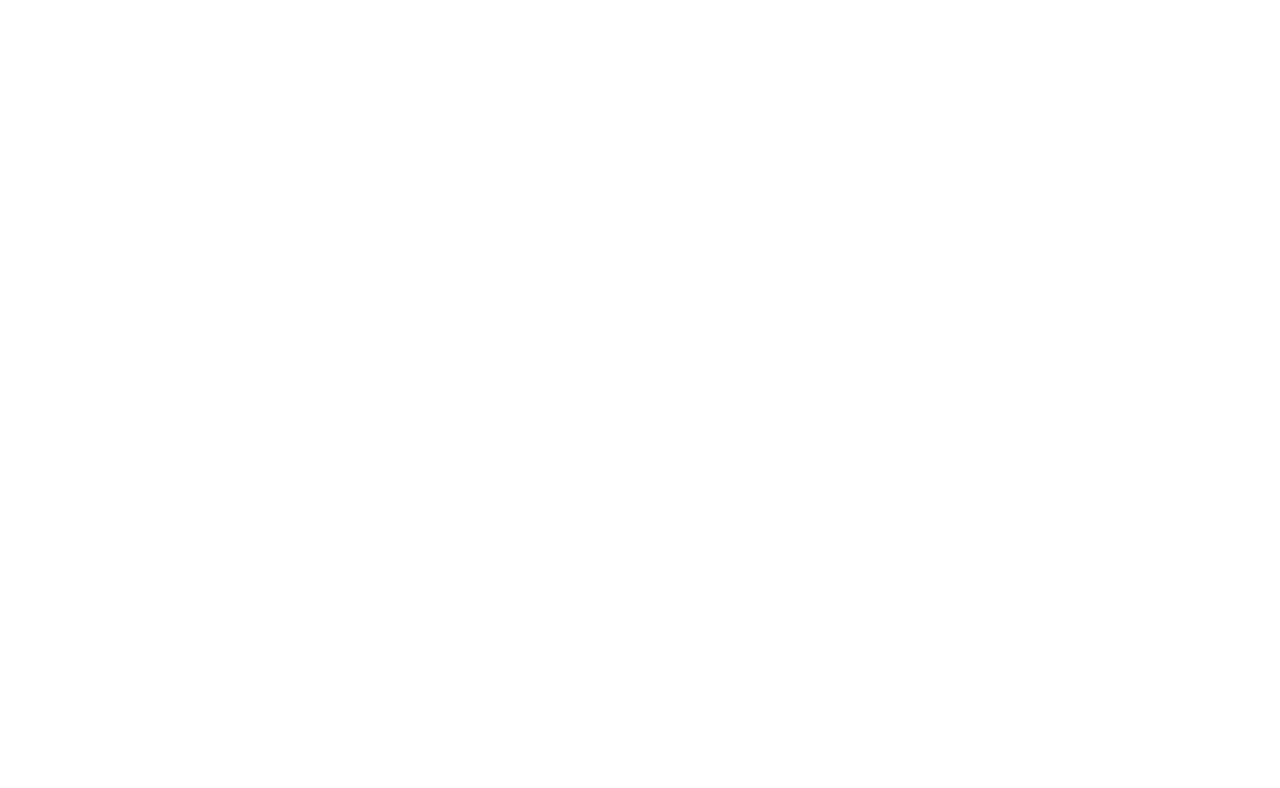
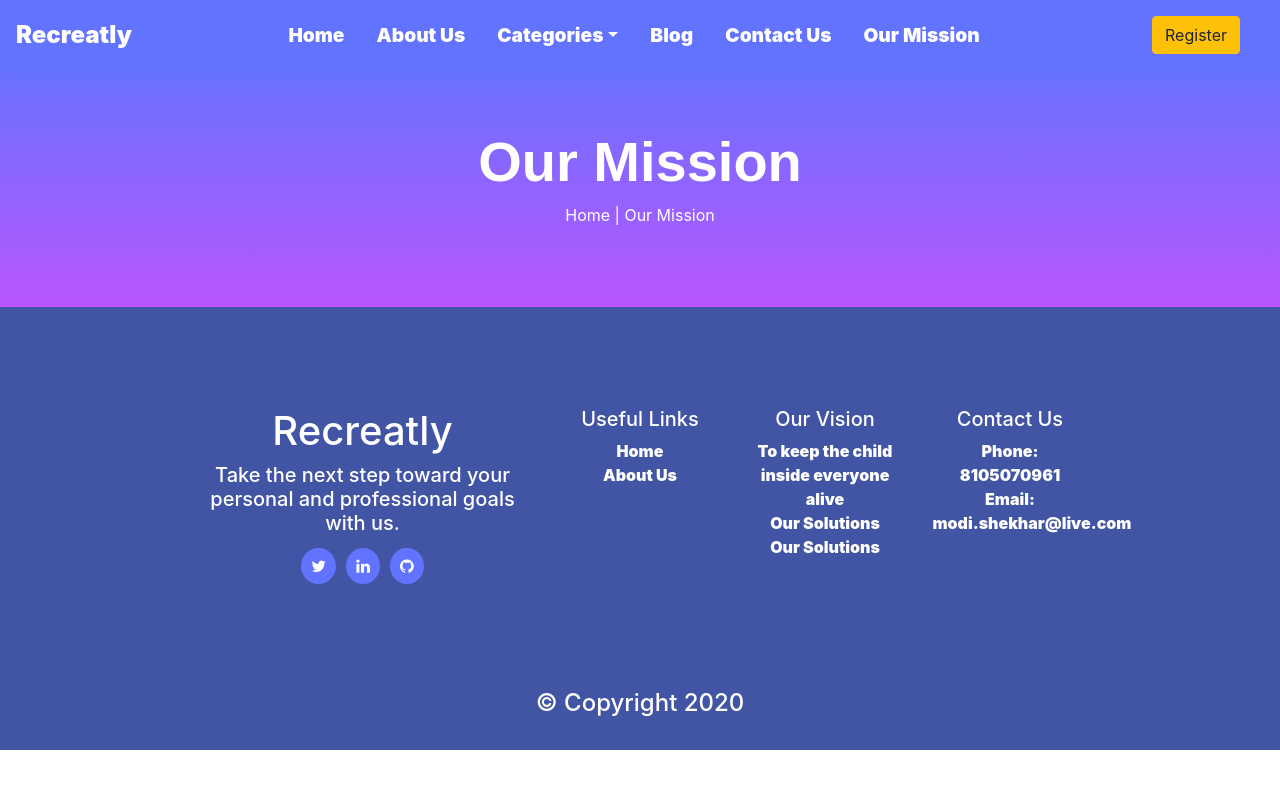
Before and after one commit to prashantpandey9/yoga, a React (Create React App) app: page /mission in a window 1280 px wide. Shown: the top 788 px of the page. Built offline with nearby package versions, Linux system fonts and the light colour scheme.

Commit message:
added layout

```diff
--- a/src/App.js
+++ b/src/App.js
@@ -10,6 +10,8 @@
 import Home  from './pages/Home/Home';
 import Aboutus from './pages/AboutUs/Aboutus';
 import Contact from './pages/Contact/Contact'
+import Blog from './pages/Blog/Blog'
+import Mission from './pages/Mission/Mission'
 function App() {
   return (
     <div className="App">
@@ -20,6 +22,8 @@
           <Route exact path='/' component={Home} />
           <Route exact path='/aboutus' component={Aboutus} />
           <Route exact path='/contactus' component={Contact} />
+          <Route exact path='/blog' component={Blog} />
+          <Route exact path='/mission' component={Mission} />
 
       </Switch>
   </BrowserRouter>
--- a/src/components/Footer/Footer.jsx
+++ b/src/components/Footer/Footer.jsx
@@ -9,6 +9,7 @@
                     <div className="container">
                         <div className="row just">
                             <div className="col-xl-4 col-lg-5 col-md-4 col-sm-6">
+                                <h1>Recreatly</h1>
                                 <h5>Take the next step toward your personal and professional goals with us.</h5>
                                 <a href="prashantpandey.ml"><i class="fa fa-twitter"></i></a>
                                 <a href="prashantpandey.ml"><i class="fa fa-linkedin"></i></a>
--- a/src/components/LinkTitle/LinkTitle.jsx
+++ b/src/components/LinkTitle/LinkTitle.jsx
@@ -9,7 +9,7 @@
             <div className="row linktitle">
                 <div className="col-md-12 col-sm-12 col-lg-12">
                     <h1 className="linkhead">{ props.data}</h1>
-                        <Link to='/'>Home</Link> | <Link to={props.linkto}>{props.link}</Link>
+                        <Link to='/'>Home</Link> | <Link to={props.linkto}>{props.data}</Link>
                 </div>
             </div>
         </div>
--- a/src/components/NavBar/NavBar.jsx
+++ b/src/components/NavBar/NavBar.jsx
@@ -35,7 +35,7 @@
                         <NavDropdown.Item ><Link to='aboutus'>Senior</Link></NavDropdown.Item>
                         <NavDropdown.Item ><Link to='aboutus'>Others</Link></NavDropdown.Item>
                     </NavDropdown>
-                    <Nav.Link><Link to='aboutus'>Blog</Link></Nav.Link>
+                    <Nav.Link><Link to='blog'>Blog</Link></Nav.Link>
                     <Nav.Link><Link to='contactus'>Contact Us</Link></Nav.Link>
                     <Nav.Link><Link to='mission'>Our Mission</Link></Nav.Link>
                     </Nav>
--- a/src/pages/AboutUs/Aboutus.jsx
+++ b/src/pages/AboutUs/Aboutus.jsx
@@ -2,7 +2,9 @@
 import NavBar from '../../components/NavBar/NavBar'
 import Footer from '../../components/Footer/Footer'
 import LinkTitle from '../../components/LinkTitle/LinkTitle'
-// import Cards from '../../components/cards/Cards'
+import Subjects from '../../components/Subjects/Subjects'
+import Cards from '../../components/cards/Cards'
+
 export class Aboutus extends Component {
     render() {
         return (
@@ -10,7 +12,27 @@
                 <NavBar />
 
 
-                <LinkTitle data="About Us" link='About Us' linkto='aboutus'/>
+                <LinkTitle data="About Us" linkto='aboutus'/>
+                <div className="container section2" style={{ padding: '0' }}>
+                <h1 className="heading2">
+                    Explore Our Top Subjects
+                    </h1>
+                    <br/>
+                    <Subjects />
+                    <br />
+                    <br />
+                    <br />
+                <h1 className="heading2">
+                    Our Featured Courses
+                    </h1>
+                    <br />
+                    <Cards />
+                    <br />
+
+
+                </div>
+
+
                 <Footer />
 
             </div>
--- a/src/pages/Blog/Blog.jsx
+++ b/src/pages/Blog/Blog.jsx
@@ -0,0 +1,17 @@
+import React, { Component } from 'react'
+import NavBar from '../../components/NavBar/NavBar'
+import LinkTitle from '../../components/LinkTitle/LinkTitle'
+import Footer from '../../components/Footer/Footer'
+export class Blog extends Component {
+    render() {
+        return (
+            <div>
+                <NavBar />
+                <LinkTitle data='Blog' linkto='blog'/>
+                <Footer />
+            </div>
+        )
+    }
+}
+
+export default Blog
--- a/src/pages/Contact/Contact.jsx
+++ b/src/pages/Contact/Contact.jsx
@@ -7,7 +7,7 @@
         return (
             <div>
                 <NavBar />
-                <LinkTitle data='Contact Us' link='Contact Us' linkto='contactus'/>
+                <LinkTitle data='Contact Us' linkto='contactus'/>
                 <Footer />
             </div>
         )
--- a/src/pages/Home/Home.jsx
+++ b/src/pages/Home/Home.jsx
@@ -28,7 +28,7 @@
                     <br />
 
                     <h1 className="heading2">
-                    Explore top subjects
+                    Explore Our Top Subjects
                     </h1>
                     <br />
                     <Subjects />
--- /dev/null
+++ b/src/pages/Mission/Mission.jsx
@@ -0,0 +1,24 @@
+import React, { Component } from 'react'
+import NavBar from '../../components/NavBar/NavBar'
+import LinkTitle from '../../components/LinkTitle/LinkTitle'
+import Footer from '../../components/Footer/Footer'
+export class Mission extends Component {
+    render() {
+        return (
+            <div>
+                <NavBar />
+                <LinkTitle data='Our Mission' linkto='Mission'/>
+                <div className="container">
+                    <div className="row">
+                        <div className="col-md-6 col-sm-12 col-lg-6">
+
+                        </div>
+                    </div>
+                </div>
+                <Footer />
+            </div>
+        )
+    }
+}
+
+export default Mission
```
